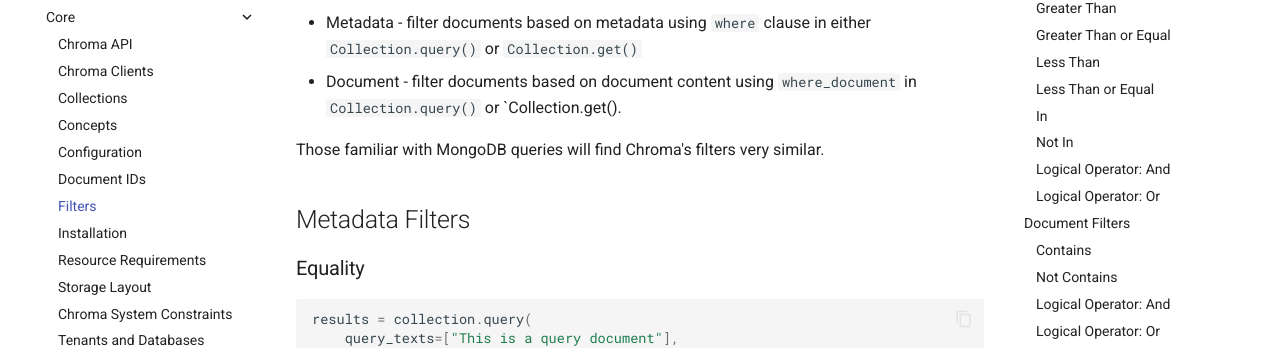
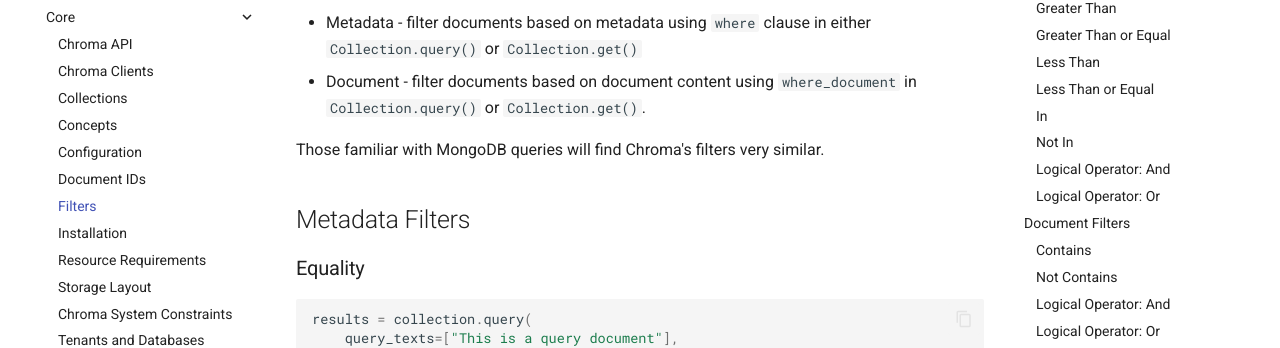
Before and after one commit to amikos-tech/chroma-cookbook, an MkDocs documentation site: the page built from docs/core/filters.md, in a window 1280 px wide and 900 px high. Shown: the part 211-559 px from the top of the window. Built offline with MkDocs 1.6.1 and Material for MkDocs 9.7.7, drawn with Linux system fonts in a browser that asks for light colours; comment, search, counter and statistics services are not loaded.

```diff
--- a/docs/core/filters.md
+++ b/docs/core/filters.md
@@ -3,7 +3,7 @@
 Chroma provides two types of filters:
 
 - Metadata - filter documents based on metadata using `where` clause in either `Collection.query()` or `Collection.get()`
-- Document - filter documents based on document content using `where_document` in `Collection.query()` or `Collection.get().
+- Document - filter documents based on document content using `where_document` in `Collection.query()` or `Collection.get()`.
 
 Those familiar with MongoDB queries will find Chroma's filters very similar.
 
```
